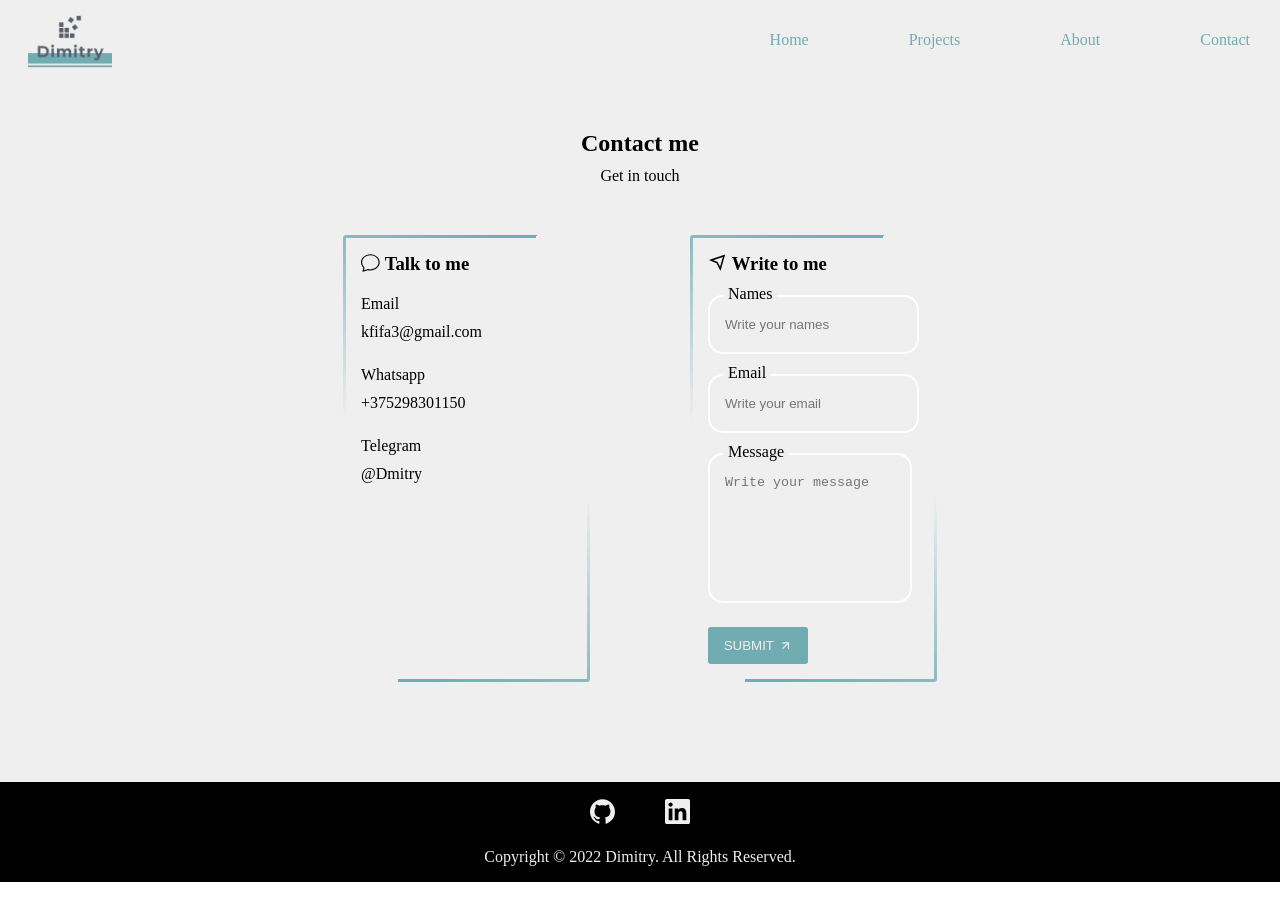
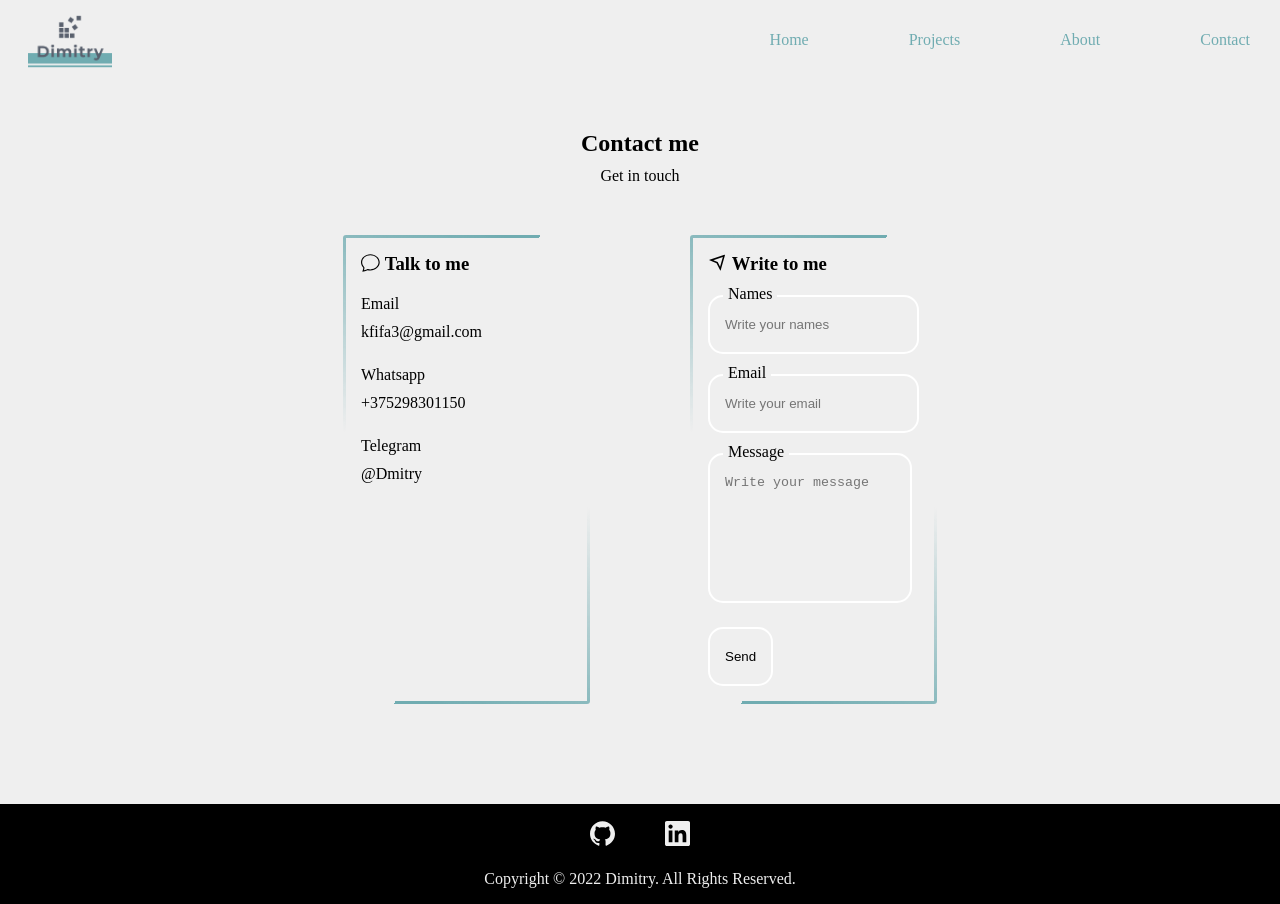
Before and after one commit to Dimitry-prog/portfolio, a React (Create React App) app: page /portfolio/contact in a window 1280 px wide. Before the commit the page ends 882 px from the top, so only its background shows below. Built offline with nearby package versions, Linux system fonts and the light colour scheme; the HTML template or start-up script is replaced by a standard one.

Commit message:
fix: value form-button

```diff
--- a/src/Pages/PageContact/PageContact.jsx
+++ b/src/Pages/PageContact/PageContact.jsx
@@ -68,10 +68,11 @@ const PageContact = () => {
                     <label>Message</label>
                     <textarea name='user_message' placeholder="Write your message"></textarea>
                   </div>
-                  <button type='submit' value='Send'>
-                    Submit
-                    {sending ? <VscLoading/> : <FiArrowUpRight/>}
-                  </button>
+                  {/*<button type='submit' value='Send'>*/}
+                  {/*  Submit*/}
+                  {/*  {sending ? <VscLoading/> : <FiArrowUpRight/>}*/}
+                  {/*</button>*/}
+                  <input type="submit" value="Send" />
                 </form>
               </div>
             </div>
```
